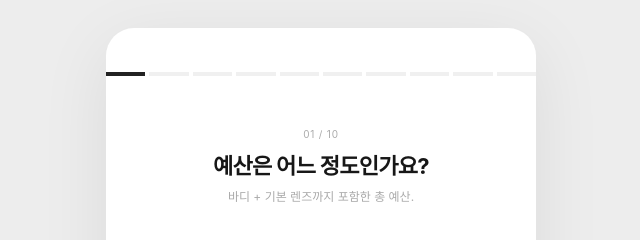
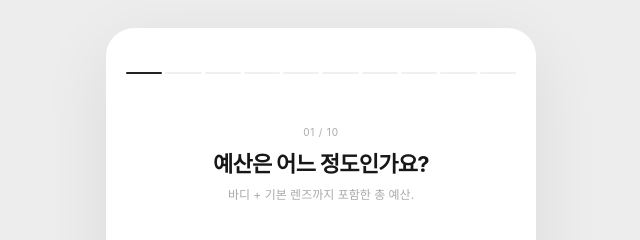
Before and after one commit to kndawup-source/camtype, a plain HTML site: page index.html in a window 1280 px wide. Both pictures are taken after a click on the button "시작하기". Shown: the top 240 px of the page, 319-959 px from the left. Drawn offline with Linux system fonts and the light colour scheme.

Commit message:
Add files via upload

```diff
--- a/css/style.css
+++ b/css/style.css
@@ -16,9 +16,9 @@ button{color:inherit;-webkit-tap-highlight-color:transparent}
 .screen{height:100%;padding:max(22px,env(safe-area-inset-top)) 20px max(18px,env(safe-area-inset-bottom));display:flex;flex-direction:column}
 
 /* progress */
-.quiz-top{height:4px;display:block;flex:0 0 auto;margin-left:-20px;margin-right:-20px;margin-top:22px}
-.progress{display:flex;gap:4px;width:100%;height:4px}
-.progress-segment{height:4px;flex:1;border-radius:0;background:#f0f0f0}
+.quiz-top{height:2px;display:block;flex:0 0 auto;margin-top:22px}
+.progress{display:flex;gap:3px;width:100%;height:2px}
+.progress-segment{height:2px;flex:1;border-radius:999px;background:#f0f0f0}
 .progress-segment.done,.progress-segment.current{background:#222}
 
 /* start */
```
